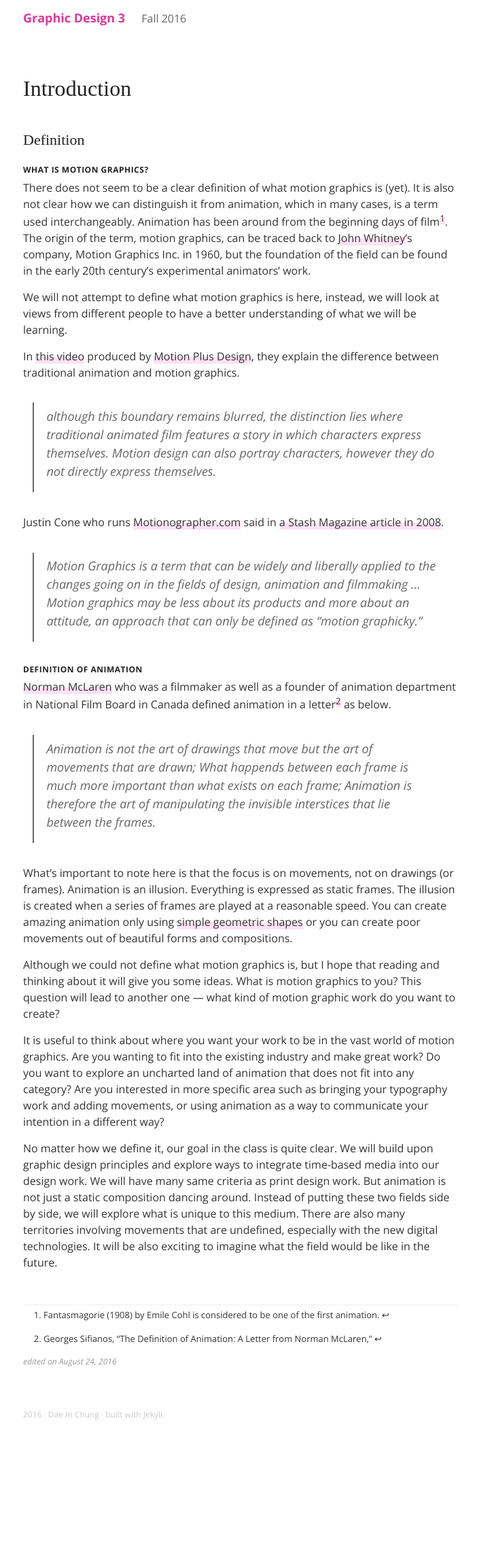
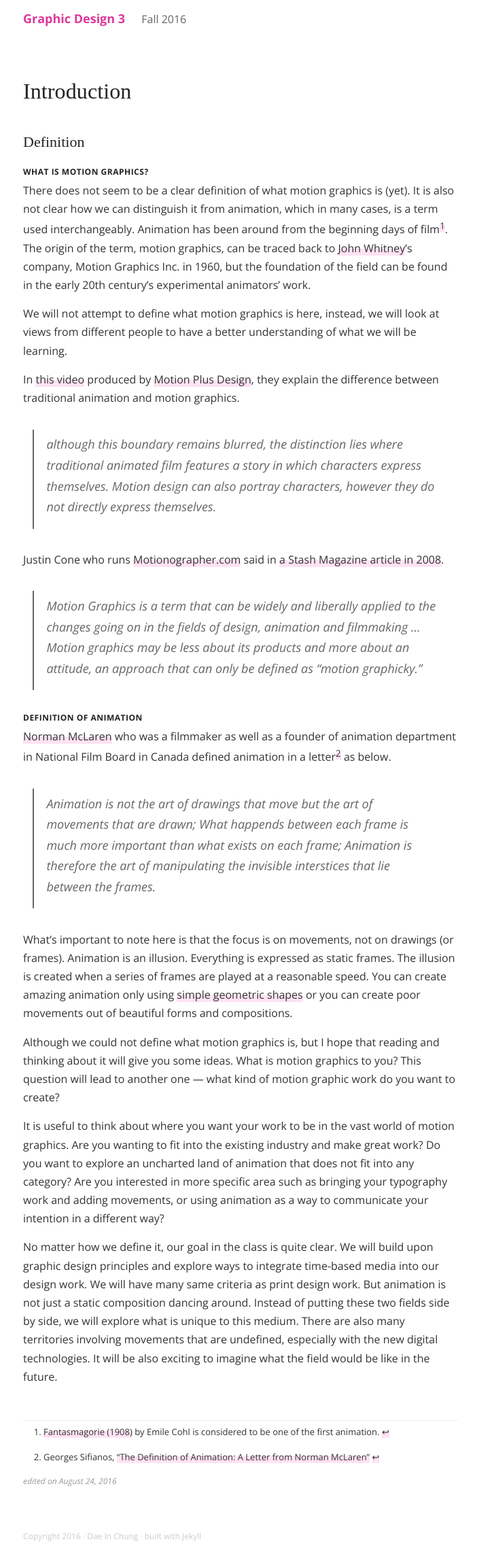
Before and after one commit to Mirandadaa/mica-gd300, a Jekyll site: the page built from _posts/103-1-1-introduction.md, in a window 1280 px wide. Shown: the whole page at 68% size, without its empty margins (286-988 px from the left). Built offline with Jekyll 4.4.1, drawn with Linux system fonts in a browser that asks for light colours; some web fonts are replaced; before the commit the page ends 2100 px from its top, so only the background shows below that.

```diff
--- a/_layouts/default.html
+++ b/_layouts/default.html
@@ -36,7 +36,7 @@
     <div class="wrapper-footer">
       <div class="container">
         <footer class="footer">
-        	2016 · <a href="http://paperdove.com">Dae In Chung</a> · built with <a href="https://jekyllrb.com">Jekyll</a>
+        	Copyright 2016 · <a href="http://paperdove.com">Dae In Chung</a> · built with <a href="https://jekyllrb.com">Jekyll</a>
         	<!-- {% include svg-icons.html %} -->
         </footer>
       </div>
--- a/_posts/103-1-1-introduction.md
+++ b/_posts/103-1-1-introduction.md
@@ -53,4 +53,4 @@ motion designer - different/new roles, studio, interaction design
 <!-- footnotes -->
 [^first-animation]: [Fantasmagorie (1908)](https://www.youtube.com/watch?v=aEAObel8yIE) by Emile Cohl is considered to be one of the first animation.
 
-[^sifianos]: Georges Sifianos, ["The Definition of Animation: A Letter from Norman McLaren,"](http://www.animationjournal.com/abstracts/abstracts.html)
+[^sifianos]: Georges Sifianos, ["The Definition of Animation: A Letter from Norman McLaren"](http://www.animationjournal.com/abstracts/abstracts.html)
--- a/style-edit.scss
+++ b/style-edit.scss
@@ -19,7 +19,7 @@ html {
 
 body {
 	background: $white;
-  font: 16px/1.5 $openSans;
+  font: 16px/1.7 $openSans;
   color: $darkGray;
 }
 
@@ -245,7 +245,9 @@ img {
 
 .post {
   p a,
-  li a {
+  li a,
+  figure a,
+  .footnotes a {
     -webkit-box-shadow:inset  0px -10px 0px 0px #ffe2f3;
     -moz-box-shadow:inset     0px -10px 0px 0px #ffe2f3;
     box-shadow:inset          0px -10px 0px 0px #ffe2f3;
@@ -270,6 +272,11 @@ img {
 
   .comments {
     margin-top: 10px;
+  }
+
+  figure img {
+    display: block;
+    margin: 0 auto;
   }
 
   figcaption {
```
Also changed, not shown: _posts/103-6-1-a-technical-primer.md (added, +147 -0 lines), images/a-technical-primer/Beta-movement.gif (added), images/a-technical-primer/Lilac-Chaser.gif (added), images/a-technical-primer/resolutions.png, images/a-technical-primer/units.jpg (added), images/yellow-bg.jpg (added).
